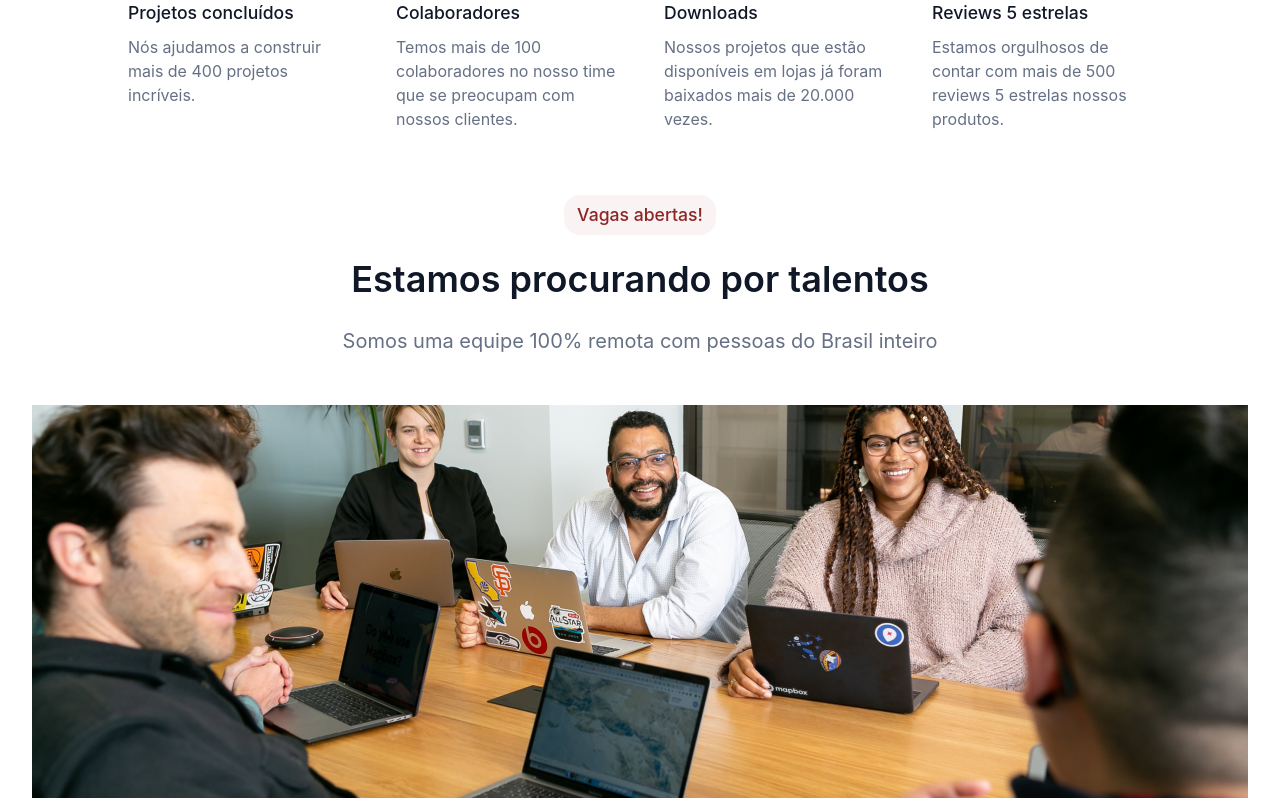
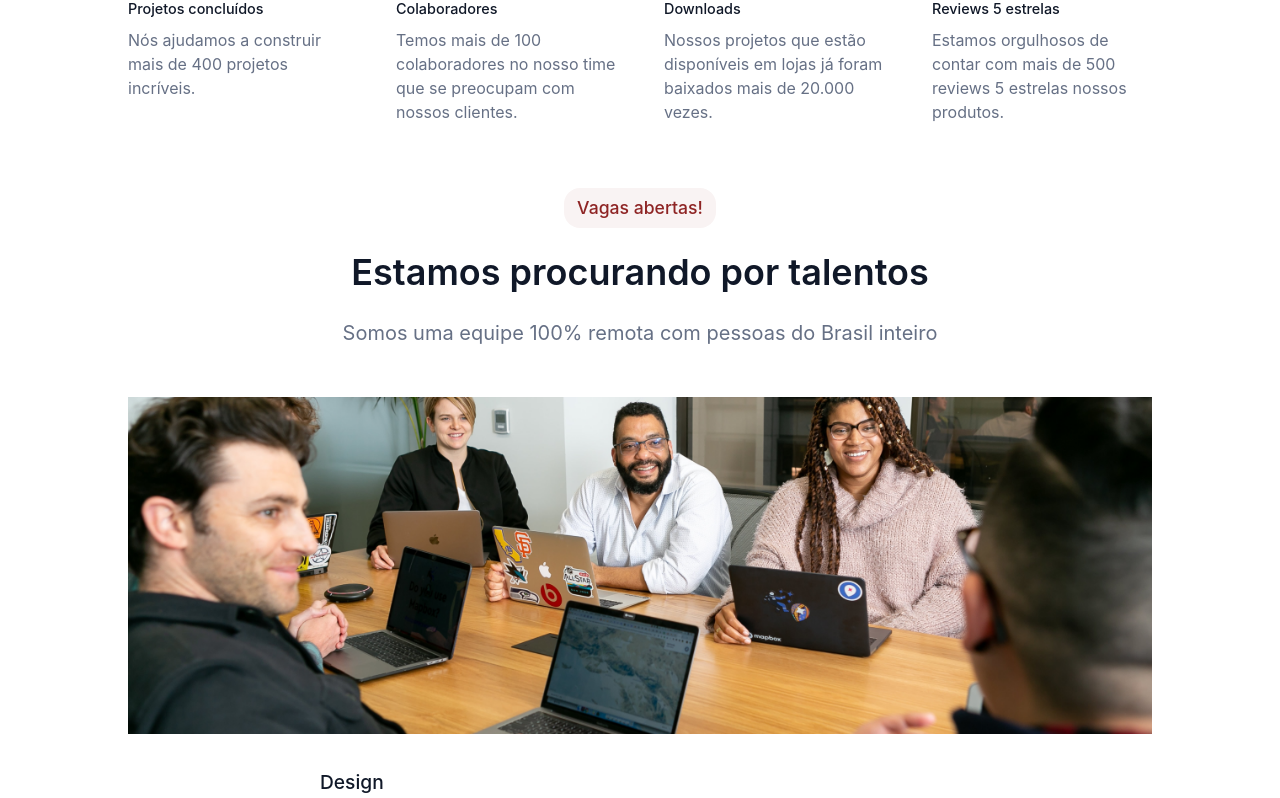
Before and after one commit to DanieleMarii/7-days-of-code-projects, a plain HTML site: page html-css-challenges/index.html in a window 1280 px wide. Shown: the part 489-1287 px from the top of the page. Drawn offline with Linux system fonts and the light colour scheme.

Commit message:
ajustes na semântica da página

```diff
--- a/html-css-challenges/assets/css/metric.css
+++ b/html-css-challenges/assets/css/metric.css
@@ -20,9 +20,9 @@
 }
 
 .metric-title{
-    font-size: 1.1rem;
+    font-size: 90%;
     font-weight: 500;
-    line-height: 1.58em;
+    line-height: 140%;
     color: var(--title-color);
 }
 
--- a/html-css-challenges/assets/css/talents.css
+++ b/html-css-challenges/assets/css/talents.css
@@ -30,5 +30,6 @@
 }
 
 .talents img{
-    padding-top: 1.5rem;
+    margin-top: 1.5rem;
+    width: 80%;
 }
--- a/html-css-challenges/index.html
+++ b/html-css-challenges/index.html
@@ -12,6 +12,7 @@
     <link rel="stylesheet" href="assets/css/job.css">
     <link rel="stylesheet" href="assets/css/testimonial.css">
     <link rel="stylesheet" href="assets/css/footer.css">
+    <link rel="stylesheet" href="assets/css/sidemenu.css">
     <title>Home - OptimusTech</title>
 </head>
 <body>
@@ -40,26 +41,26 @@
 
     <section class="metric-container">
         <div class="metric-item">
-            <span class="metric-quantity">400+</span>
-            <h4 class="metric-title">Projetos concluídos</h4>
+            <h1 class="metric-quantity">400+</h1>
+            <span class="metric-title">Projetos concluídos</span>
             <p class="metric-text">Nós ajudamos a construir mais de 400 projetos incríveis.</p>
         </div>
 
         <div class="metric-item">
-            <span class="metric-quantity">100+</span>
-            <h4 class="metric-title">Colaboradores</h4>
+            <h1 class="metric-quantity">100+</h1>
+            <span class="metric-title">Colaboradores</span>
             <p class="metric-text">Temos mais de 100 colaboradores no nosso time que se preocupam com nossos clientes.</p>
         </div>
 
         <div class="metric-item">
-            <span class="metric-quantity">20k</span>
-            <h4 class="metric-title">Downloads</h4>
+            <h1 class="metric-quantity">20k</h1>
+            <span class="metric-title">Downloads</span>
             <p class="metric-text">Nossos projetos que estão disponíveis em lojas já foram baixados mais de 20.000 vezes.</p>
         </div>
 
         <div class="metric-item">
-            <span class="metric-quantity">500+</span>
-            <h4 class="metric-title">Reviews 5 estrelas</h4>
+            <h1 class="metric-quantity">500+</h1>
+            <span class="metric-title">Reviews 5 estrelas</span>
             <p class="metric-text">Estamos orgulhosos de contar com mais de 500 reviews 5 estrelas nossos produtos.</p>
         </div>
     </section>
```
Also changed, not shown: html-css-challenges/assets/css/navbar.css (line endings or trailing spaces), html-css-challenges/assets/img/menu-icon.svg (added).
